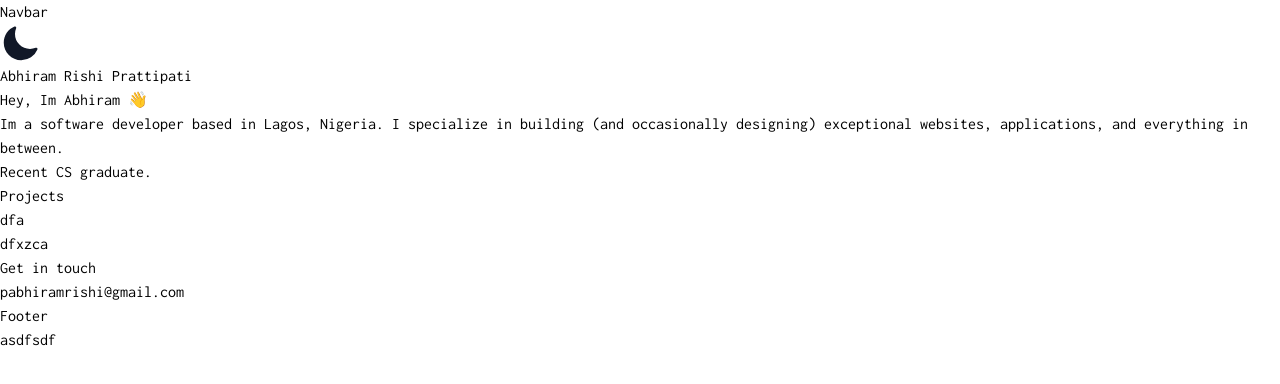
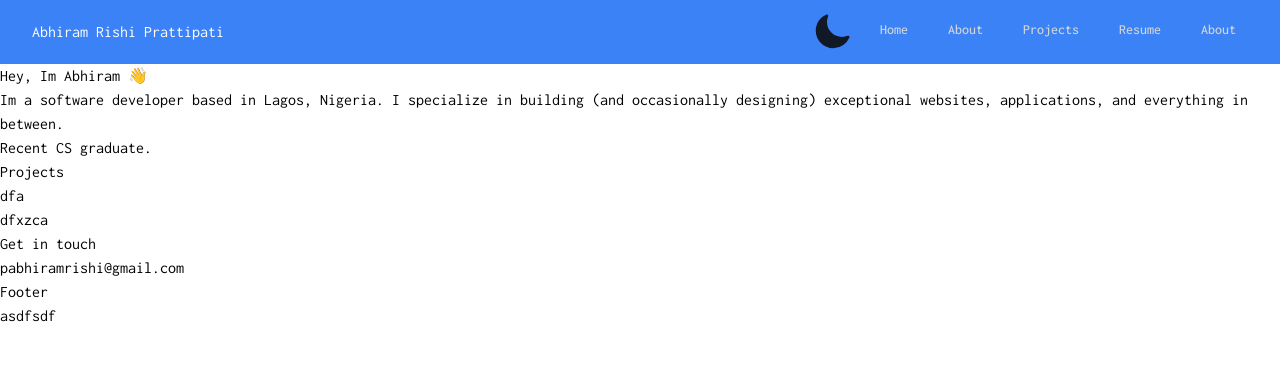
Before and after one commit to abhiramrp/portfolio_website, a Next.js app: page / in a window 1280 px wide. Shown: the top 384 px of the page. Built offline with nearby package versions, Linux system fonts and the light colour scheme.

Commit message:
done with navigation

```diff
--- a/src/app/themeswitcher.tsx
+++ b/src/app/themeswitcher.tsx
@@ -3,7 +3,7 @@
 import { useTheme } from "next-themes";
 import { useState, useEffect } from "react";
 
-import {SunIcon ,MoonIcon} from "@heroicons/react/24/solid";
+import { SunIcon ,MoonIcon} from "@heroicons/react/24/solid";
 
 
 export default function ThemeSwitcher() {
--- a/src/components/Navbar.tsx
+++ b/src/components/Navbar.tsx
@@ -1,19 +1,52 @@
+"use client";
+
 import Link from "next/link";
+import { useState } from 'react';
 
 import ThemeSwitcher from "@/app/themeswitcher";
 
+import {Bars3Icon} from "@heroicons/react/24/solid";
+
 export default function Navbar() {
+
+    const [navActive, setNavActive] = useState(false);
+
     return (
-        <nav className="">
-            <p>
-                Navbar
-            </p>
-            <ThemeSwitcher />
-            <div className="logo">
-                <Link href="/">
+
+        <nav className="bg-blue-500 mx-auto px-4 sm:px-6 lg:px-8">
+            <div className="flex items-center justify-between h-16">
+            <div className="flex items-center">
+                <div className="flex-shrink-0">
+                <Link href="/" className="text-white">
                     Abhiram Rishi Prattipati
                 </Link>
+                </div>
+            </div>
+            <div className="flex sm:block justify-between items-center ">
+
+                <div className="ml-4 flex space-x-4">
+                    <ThemeSwitcher />
+                <Link href="/" className="text-gray-300 hover:bg-gray-700 hover:text-white px-3 py-2 rounded-md text-sm font-medium">
+                    Home
+                </Link>
+                <Link href="/about" className="text-gray-300 hover:bg-gray-700 hover:text-white px-3 py-2 rounded-md text-sm font-medium">
+                    About
+                </Link>
+                <Link href="/projects" className="text-gray-300 hover:bg-gray-700 hover:text-white px-3 py-2 rounded-md text-sm font-medium">
+                    Projects
+                </Link>
+                <Link href="https://drive.google.com/file/d/1UtM5LFFq9-iRM1oE2ZtzYwRQ4LF87mKZ/view?usp=sharing" className="text-gray-300 hover:bg-gray-700 hover:text-white px-3 py-2 rounded-md text-sm font-medium">
+                    Resume
+                </Link>
+                <Link href="/contact" className="text-gray-300 hover:bg-gray-700 hover:text-white px-3 py-2 rounded-md text-sm font-medium">
+                    About
+                </Link>
+
+                </div>
+            </div>
             </div>
         </nav>
     )
+
+
 }
```
